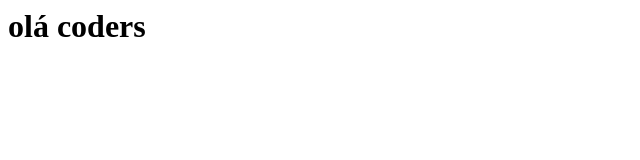
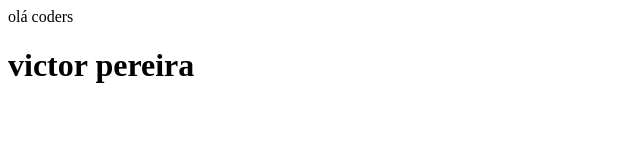
Before and after one commit to 2018victor9ereira/2018aulas, a plain HTML site: page index.html in a window 1280 px wide. Shown: the whole page, without its empty margins (0-640 px from the left). Drawn offline with Linux system fonts and the light colour scheme.

Commit message:
minha primeira aula sobre html

```diff
--- a/index.html
+++ b/index.html
@@ -1 +1,3 @@
-<h1>olá coders</h1>
+<p>olá coders</p>
+
+<h1>victor pereira</h1>
```
